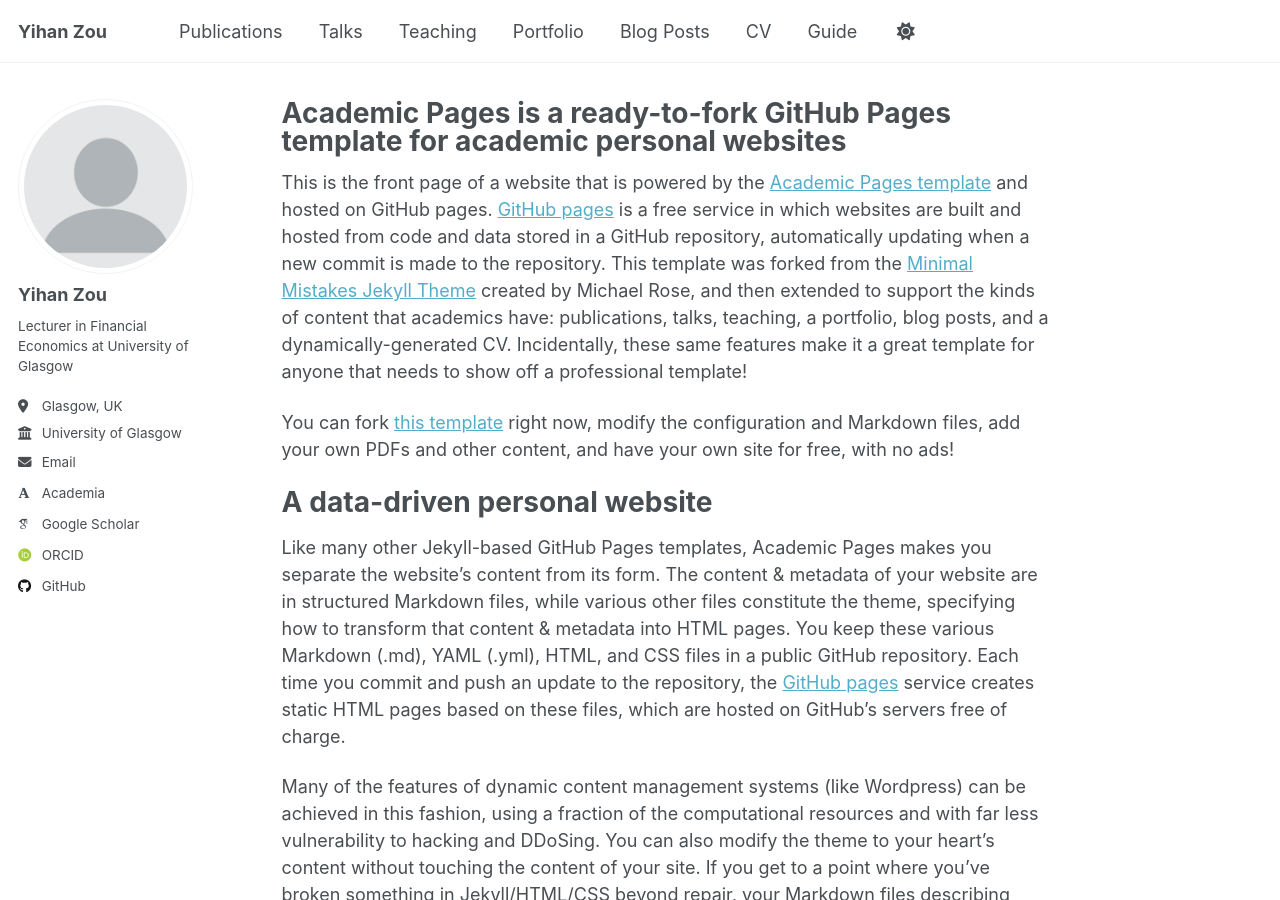
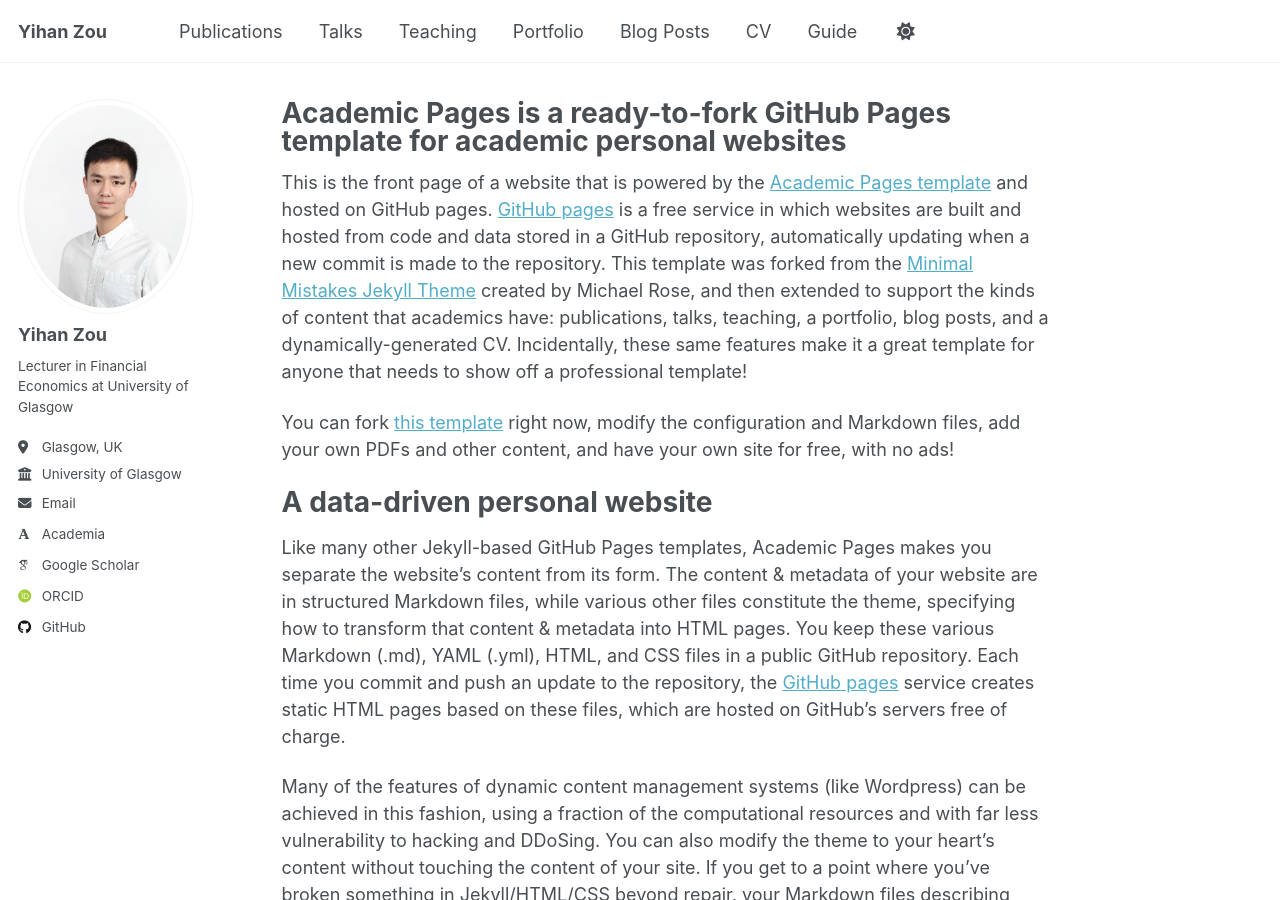
Before and after one commit to yihanZzz/yihanZzz.github.io, a Jekyll site: the page built from _pages/about.md, in a window 1280 px wide and 900 px high. Built offline with Jekyll 4.4.1, drawn with Linux system fonts in a browser that asks for light colours; some web fonts are replaced; a script that is not in the unit is left out.

Commit message:
Update _config.yml

```diff
--- a/_config.yml
+++ b/_config.yml
@@ -23,7 +23,7 @@ repository               : "yihanZzz.github.io"
 #               Additional customization can be done by editing /_includes/author-profile.html
 author:
   # Biographic information
-  avatar           : "profile.png"
+  avatar           : "staffpage.png"
   name             : "Yihan Zou"
   pronouns         : # example: "she/her"
   bio              : "Lecturer in Financial Economics at University of Glasgow"
```
